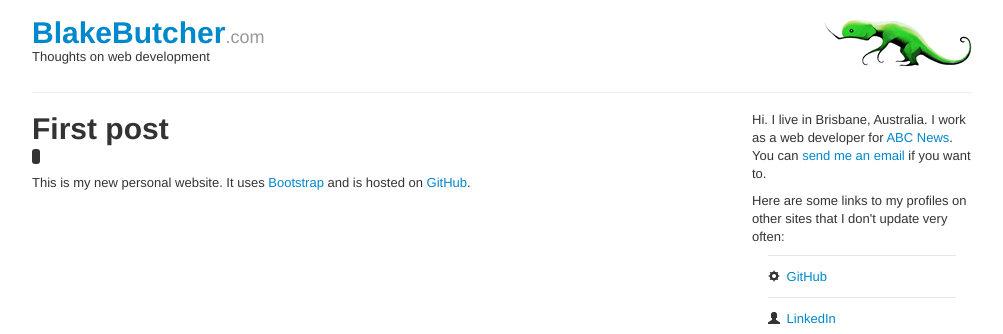
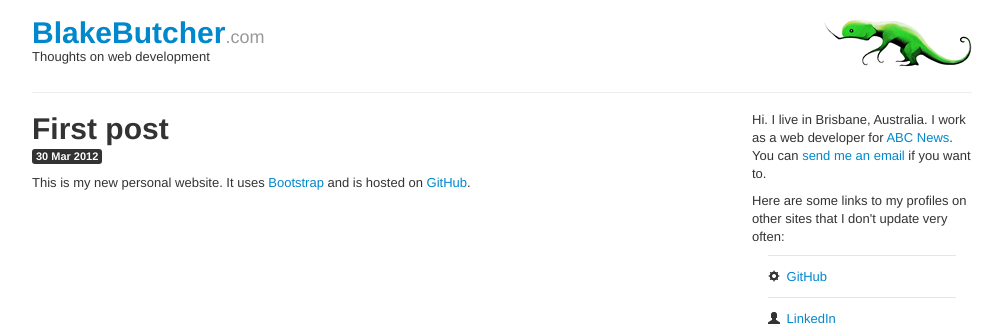
Before and after one commit to blakebutcher/blakebutcher.github.com, a Jekyll site: the page built from _posts/2012-03-30-first-post.md, in a window 1280 px wide. Shown: the top 334 px of the page, without its empty margins (138-1141 px from the left). Built offline with Jekyll 4.4.1, drawn with Linux system fonts in a browser that asks for light colours; nearby versions of some CDN libraries.

Commit message:
Fixed var name?

```diff
--- a/_layouts/post.html
+++ b/_layouts/post.html
@@ -3,6 +3,6 @@ layout: default
 ---
 <div id="post">
 	<h1>{{ page.title }}</h1>
-	<p><span class="label label-inverse">{{ post.date | date_to_string }}</span></p>
+	<p><span class="label label-inverse">{{ page.date | date_to_string }}</span></p>
 	{{ content }}
 </div>
```
